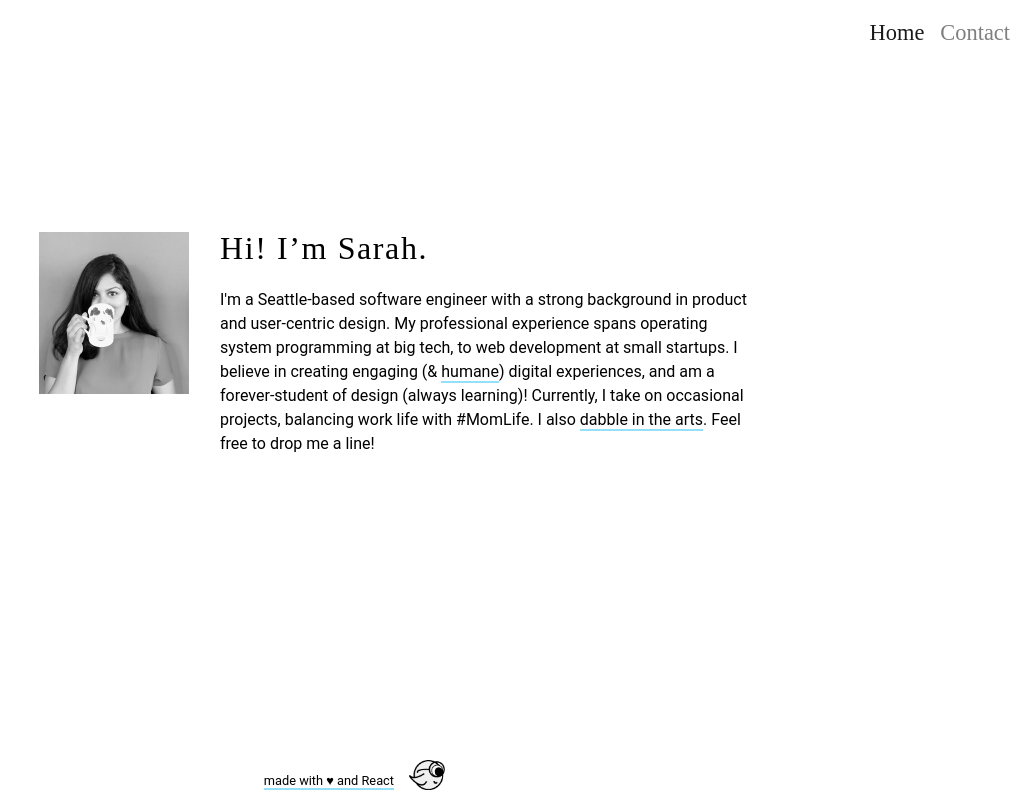
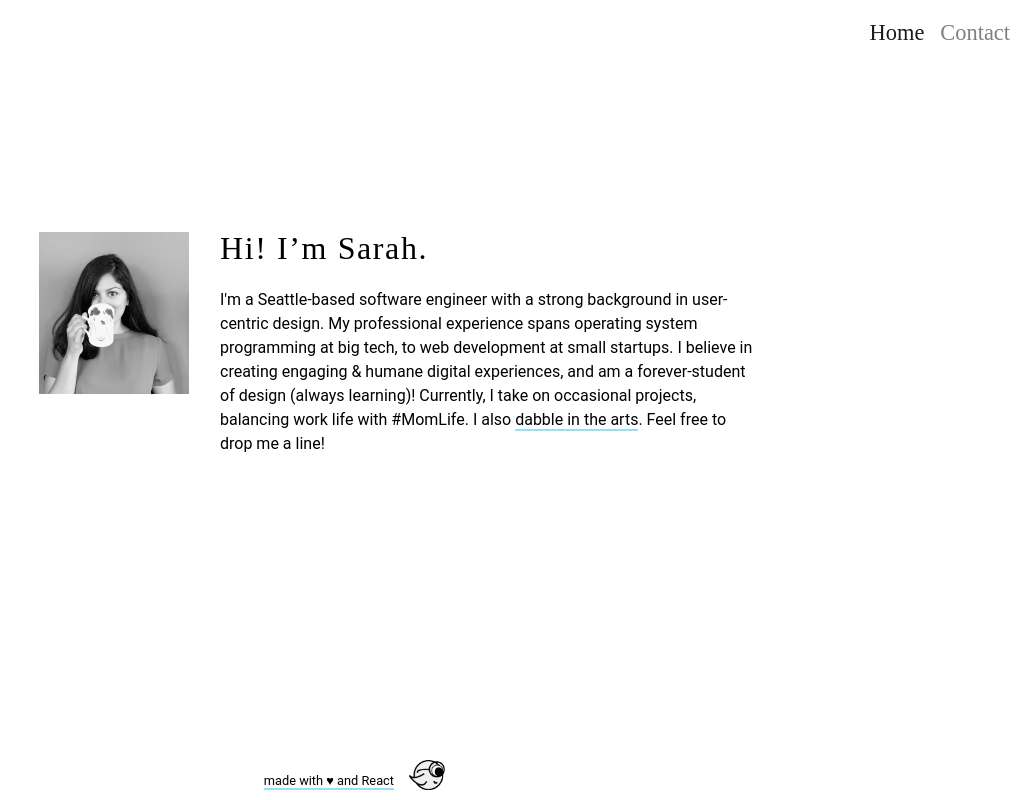
Before and after one commit to codebysarah/codebysarah.github.io, a React (Create React App) app: page / in a window 1280 px wide. Shown: the whole page, without its empty margins (246-1280 px from the left). Built offline with nearby package versions, Linux system fonts and the light colour scheme; what webfontloader would draw is missing.

Commit message:
bio edits

```diff
--- a/src/components/Main.js
+++ b/src/components/Main.js
@@ -17,10 +17,10 @@ function Main(props) {
           </Row>
           <Row>
             <p className="bio">I'm a Seattle-based software engineer
-              with a strong background in product and user-centric design.
+              with a strong background in user-centric design.
               My professional experience spans operating system programming
               at big tech, to web development at small startups.
-              I believe in creating engaging (& <a className="links" href="https://humanebydesign.com/" rel="noopener noreferrer" target="_blank">humane</a>) digital experiences, and am a forever-student of design (always learning)! Currently, I take on occasional projects, balancing work life with #MomLife. I also <a className="links" rel="noopener noreferrer" href="https://www.sarahdandia.com/" target="_blank">dabble in the arts</a>.
+              I believe in creating engaging & humane digital experiences, and am a forever-student of design (always learning)! Currently, I take on occasional projects, balancing work life with #MomLife. I also <a className="links" rel="noopener noreferrer" href="https://www.sarahdandia.com/" target="_blank">dabble in the arts</a>.
                Feel free to drop me a line!</p>
           </Row>
         </Col>
```
